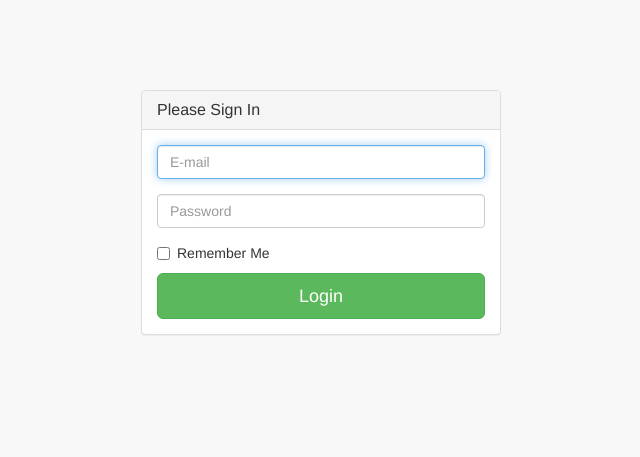
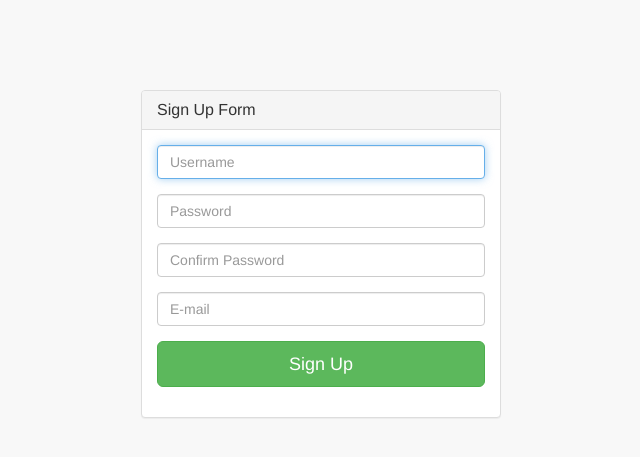
Before and after one commit to mahedi2014/ci-skeleton, a CodeIgniter app: page /database/index.php/user/index in a window 1280 px wide. Shown: the top 457 px of the page, without its empty margins (319-959 px from the left). Run offline with CodeIgniter, Linux system fonts and the light colour scheme; data that the repository does not hold is empty.

Commit message:
user registration done

```diff
--- a/application/controllers/User.php
+++ b/application/controllers/User.php
@@ -5,16 +5,56 @@ class User extends CI_Controller {
     public function __construct() {
 
         parent::__construct();
-//		$this->load->database();
+		$this->load->database();
         $this->load->helper('html');
         $this->load->helper('form');
         $this->load->helper('url');
         $this->load->helper('language');
         $this->load->library('form_validation');
+
+        $this->load->model('user_model');
     }
 
     public function index()
     {
         $this->load->render_default('user/signup');
     }
+
+    public function signup()
+    {
+
+        // create the data object
+        $data = new stdClass();
+
+        // load form helper and validation library
+        $this->load->helper('form');
+        $this->load->library('form_validation');
+
+        // set validation rules
+        $this->form_validation->set_rules('username', 'Username', 'trim|required|alpha_numeric|min_length[4]|is_unique[users.username]', array('is_unique' => 'This username already exists. Please choose another one.'));
+        $this->form_validation->set_rules('email', 'Email', 'trim|required|valid_email|is_unique[users.email]');
+        $this->form_validation->set_rules('password', 'Password', 'trim|required|min_length[6]');
+        $this->form_validation->set_rules('c_password', 'Confirm Password', 'trim|required|min_length[6]|matches[password]');
+
+        if ($this->form_validation->run() === false) { // validation not ok, send validation errors to the view
+            $this->load->render_default('user/signup', $data);
+
+        } else { // set variables from the form
+            $username = $this->input->post('username');
+            $email    = $this->input->post('email');
+            $password = $this->input->post('password');
+
+            if ($this->user_model->create_user($username, $email, $password)) { // user creation ok
+                $this->load->render_default('user/signup_success', $data);
+
+            } else {
+
+                // user creation failed, this should never happen
+                $data->error = 'There was a problem creating your new account. Please try again.';
+
+                // send error to the view
+                $this->load->render_default('user/signup', $data);
+            }
+        }
+    }
 }
--- /dev/null
+++ b/application/models/User_model.php
@@ -0,0 +1,123 @@
+<?php
+defined('BASEPATH') OR exit('No direct script access allowed');
+
+/**
+ * User_model class.
+ *
+ * @extends CI_Model
+ */
+class User_model extends CI_Model {
+
+	/**
+	 * __construct function.
+	 *
+	 * @access public
+	 * @return void
+	 */
+	public function __construct() {
+
+		parent::__construct();
+		$this->load->database();
+
+	}
+
+	/**
+	 * create_user function.
+	 *
+	 * @access public
+	 * @param mixed $username
+	 * @param mixed $email
+	 * @param mixed $password
+	 * @return bool true on success, false on failure
+	 */
+	public function create_user($username, $email, $password) {
+
+		$data = array(
+			'username'   => $username,
+			'email'      => $email,
+			'password'   => $this->hash_password($password)
+		);
+
+		return $this->db->insert('users', $data);
+
+	}
+
+	/**
+	 * resolve_user_login function.
+	 *
+	 * @access public
+	 * @param mixed $username
+	 * @param mixed $password
+	 * @return bool true on success, false on failure
+	 */
+	public function resolve_user_login($username, $password) {
+
+		$this->db->select('password');
+		$this->db->from('users');
+		$this->db->where('username', $username);
+		$hash = $this->db->get()->row('password');
+
+		return $this->verify_password_hash($password, $hash);
+
+	}
+
+	/**
+	 * get_user_id_from_username function.
+	 *
+	 * @access public
+	 * @param mixed $username
+	 * @return int the user id
+	 */
+	public function get_user_id_from_username($username) {
+
+		$this->db->select('id');
+		$this->db->from('users');
+		$this->db->where('username', $username);
+
+		return $this->db->get()->row('id');
+
+	}
+
+	/**
+	 * get_user function.
+	 *
+	 * @access public
+	 * @param mixed $user_id
+	 * @return object the user object
+	 */
+	public function get_user($user_id) {
+
+		$this->db->from('users');
+		$this->db->where('id', $user_id);
+		return $this->db->get()->row();
+
+	}
+
+	/**
+	 * hash_password function.
+	 *
+	 * @access private
+	 * @param mixed $password
+	 * @return string|bool could be a string on success, or bool false on failure
+	 */
+	private function hash_password($password) {
+
+		return password_hash($password, PASSWORD_BCRYPT);
+
+	}
+
+	/**
+	 * verify_password_hash function.
+	 *
+	 * @access private
+	 * @param mixed $password
+	 * @param mixed $hash
+	 * @return bool
+	 */
+	private function verify_password_hash($password, $hash) {
+
+		return password_verify($password, $hash);
+
+	}
+
+}
--- a/application/views/header.php
+++ b/application/views/header.php
@@ -7,7 +7,7 @@
     <meta name="description" content="">
     <meta name="author" content="">
 
-    <title><?php echo $page_title; ?></title>
+    <title>Project Name</title>
 
     <!-- Bootstrap Core CSS -->
     <link href="<?php echo base_url(); ?>/assets/bootstrap/dist/css/bootstrap.min.css" rel="stylesheet">
--- a/application/views/user/signup.php
+++ b/application/views/user/signup.php
@@ -1,26 +1,44 @@
+<?php defined('BASEPATH') OR exit('No direct script access allowed'); ?>
+
 <div class="container">
     <div class="row">
+
+        <?php if (validation_errors()) : ?>
+            <div class="alert alert-danger" role="alert">
+                <?= validation_errors() ?>
+            </div>
+        <?php endif; ?>
+        <?php if (isset($error)) : ?>
+            <div class="alert alert-danger" role="alert">
+                <?= $error ?>
+            </div>
+        <?php endif; ?>
+
+
         <div class="col-md-4 col-md-offset-4">
             <div class="login-panel panel panel-default">
                 <div class="panel-heading">
-                    <h3 class="panel-title">Please Sign In</h3>
+                    <h3 class="panel-title">Sign Up Form</h3>
                 </div>
                 <div class="panel-body">
-                    <form role="form">
+                    <?= form_open() ?>
                     <fieldset>
                         <div class="form-group">
-                                <input class="form-control" placeholder="E-mail" name="email" type="email" autofocus>
+                            <input class="form-control" placeholder="Username" name="username" type="username" autofocus>
                         </div>
                         <div class="form-group">
                             <input class="form-control" placeholder="Password" name="password" type="password" value="">
                         </div>
-                            <div class="checkbox">
-                                <label>
-                                    <input name="remember" type="checkbox" value="Remember Me">Remember Me
-                                </label>
+                        <div class="form-group">
+                            <input class="form-control" placeholder="Confirm Password" name="c_password" type="password" value="">
                         </div>
-                            <!-- Change this to a button or input when using this as a form -->
-                            <a href="index.html" class="btn btn-lg btn-success btn-block">Login</a>
+                        <div class="form-group">
+                            <input class="form-control" placeholder="E-mail" name="email" type="email" autofocus>
+                        </div>
+
+                        <div class="form-group">
+                            <input type="submit" class="btn btn-lg btn-success btn-block" value="Sign Up">
+                        </div>
                     </fieldset>
                     </form>
                 </div>
```
Also changed, not shown: application/views/user/signup_success.php (added, +13 -0 lines). Lines whose indentation alone changed are shown as unchanged.
